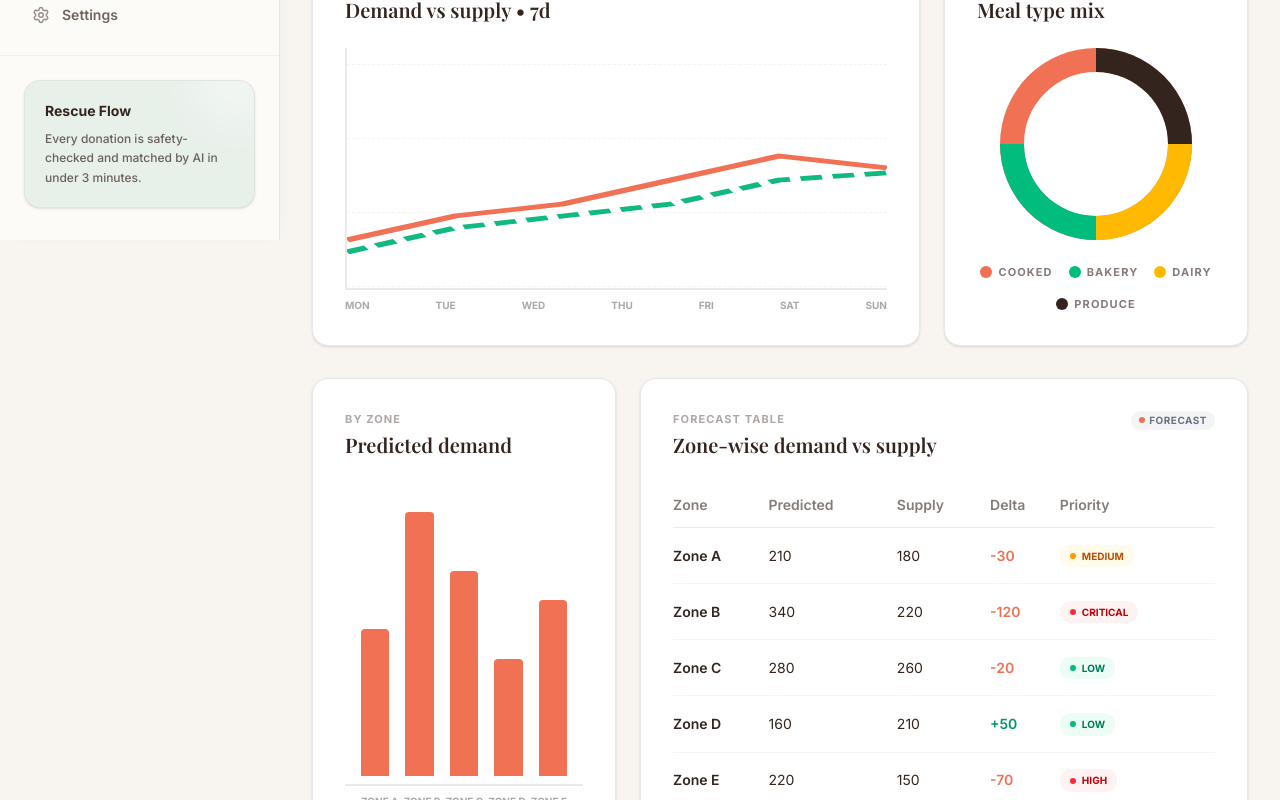
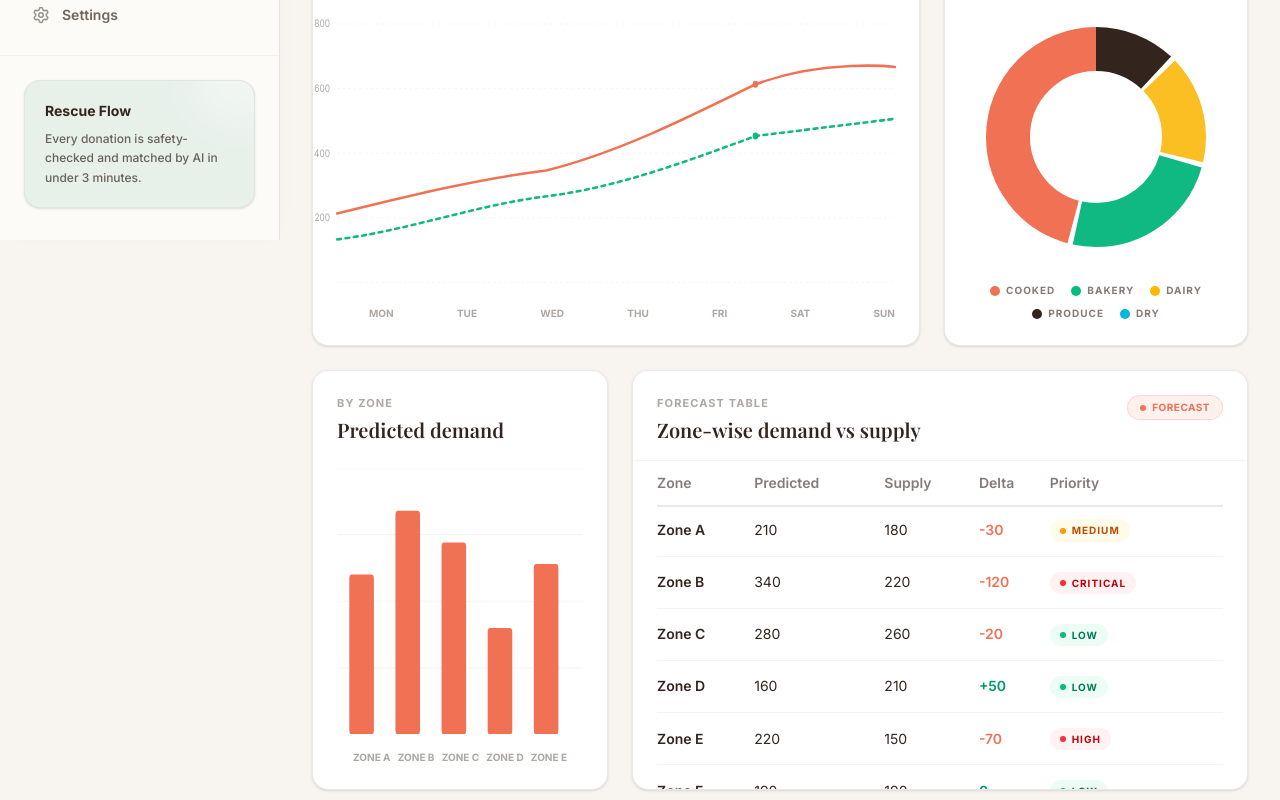
Before and after one commit to somiya-namdeo/SharePlate, a React (Vite) app in the folder frontend/: page /forecasting in a window 1280 px wide. Shown: the part 560-1360 px from the top of the page. Built offline with nearby package versions, Linux system fonts and the light colour scheme; a web font is replaced by a local one.

Commit message:
Added demand forecasting page

```diff
--- a/frontend/src/pages/DemandForecasting.tsx
+++ b/frontend/src/pages/DemandForecasting.tsx
@@ -1,4 +1,3 @@
-
 import { Sidebar } from '../components/dashboard/Sidebar';
 import { Topbar } from '../components/dashboard/Topbar';
 import { Sparkles, ChevronDown } from 'lucide-react';
@@ -9,7 +8,7 @@ export function DemandForecasting() {
       <Sidebar />
       <Topbar title="Demand Forecasting" />
 
-      <main className="ml-[280px] pt-[112px] pb-12 px-8 max-w-[1600px] mx-auto flex flex-col gap-8">
+      <main className="ml-[280px] pt-[112px] pb-12 px-8 max-w-[1600px] mx-auto flex flex-col gap-6">
 
         {/* Filters Section */}
         <div className="bg-white rounded-2xl shadow-sm border border-[#33251E]/10 p-4 flex flex-wrap gap-4">
@@ -21,7 +20,7 @@ export function DemandForecasting() {
             { label: "NGO type" },
             { label: "Event type" }
           ].map((filter, i) => (
-            <div key={i} className="flex-1 min-w-[150px]">
+            <div key={i} className="flex-1 min-w-[140px]">
               <label className="text-[10px] font-bold text-[#33251E]/40 uppercase tracking-widest block mb-1.5 px-1">{filter.label}</label>
               <button className="w-full bg-[#FDFBF7] border border-[#33251E]/10 rounded-xl px-4 py-2.5 text-sm text-[#33251E] flex items-center justify-between hover:border-[#33251E]/30 transition-colors">
                 Any
@@ -32,7 +31,7 @@ export function DemandForecasting() {
         </div>
 
         {/* KPI Cards */}
-        <div className="grid grid-cols-1 md:grid-cols-2 lg:grid-cols-4 gap-6">
+        <div className="grid grid-cols-1 md:grid-cols-4 gap-6">
           <div className="bg-white rounded-2xl shadow-sm border border-[#33251E]/10 p-6 flex flex-col justify-center">
             <span className="text-[11px] font-bold text-[#33251E]/60 uppercase tracking-[0.1em] mb-2 block">Predicted demand tonight</span>
             <div className="font-serif text-4xl font-bold text-[#33251E] mb-1">684</div>
@@ -55,51 +54,78 @@ export function DemandForecasting() {
           </div>
         </div>
 
-        {/* Charts Row 1 */}
-        <div className="grid grid-cols-1 lg:grid-cols-[2fr_1fr] gap-6">
-          {/* Line Chart Placeholder */}
-          <div className="bg-white rounded-2xl shadow-sm border border-[#33251E]/10 p-8 min-h-[400px] flex flex-col">
+        {/* Charts Row 1: 2fr / 1fr */}
+        <div className="grid grid-cols-1 xl:grid-cols-[2fr_1fr] gap-6 items-stretch h-[420px]">
+          {/* Line Chart */}
+          <div className="bg-white rounded-2xl shadow-sm border border-[#33251E]/10 p-6 flex flex-col h-full">
             <span className="text-[11px] font-bold text-[#33251E]/40 uppercase tracking-[0.1em] mb-1 block">TREND</span>
             <h2 className="font-serif text-xl font-semibold text-[#33251E] mb-6">Demand vs supply • 7d</h2>
-            <div className="flex-1 border-b-2 border-l-2 border-[#33251E]/10 relative">
-               {/* Decorative lines representing chart */}
-               <div className="absolute inset-0 flex flex-col justify-between pt-4 pb-0">
-                  <div className="border-b border-dashed border-[#33251E]/5 w-full h-0"></div>
-                  <div className="border-b border-dashed border-[#33251E]/5 w-full h-0"></div>
-                  <div className="border-b border-dashed border-[#33251E]/5 w-full h-0"></div>
-                  <div className="border-b border-dashed border-[#33251E]/5 w-full h-0"></div>
-               </div>
-               {/* SVG path mockup for line chart */}
-               <svg className="absolute inset-0 w-full h-full" preserveAspectRatio="none" viewBox="0 0 100 100">
-                 <path d="M0,80 L20,70 L40,65 L60,55 L80,45 L100,50" fill="none" stroke="#F07154" strokeWidth="2" />
-                 <path d="M0,85 L20,75 L40,70 L60,65 L80,55 L100,52" fill="none" stroke="#10b981" strokeWidth="2" strokeDasharray="4 2" />
-               </svg>
+            <div className="flex-1 w-full relative">
+              {/* SVG Line Chart */}
+              <svg viewBox="0 0 800 300" className="w-full h-full overflow-visible" preserveAspectRatio="none">
+                {/* Grid Lines */}
+                {[0, 75, 150, 225, 300].map((y) => (
+                  <g key={y}>
+                    <line x1="0" y1={y} x2="800" y2={y} stroke="#33251E" strokeOpacity="0.05" strokeWidth="1" strokeDasharray="4 4" />
+                    {y !== 300 && <text x="-10" y={y + 4} fill="#33251E" fillOpacity="0.4" fontSize="12" textAnchor="end">{800 - y * (800/300)}</text>}
+                  </g>
+                ))}
+
+                {/* Supply Line (Dashed Green) */}
+                <path
+                  d="M0,250 C100,240 200,210 300,200 C400,190 500,160 600,130 C700,120 800,110 800,110"
+                  fill="none" stroke="#10b981" strokeWidth="3" strokeDasharray="6 6" strokeLinecap="round"
+                />
+
+                {/* Demand Line (Solid Coral) */}
+                <path
+                  d="M0,220 C100,200 200,180 300,170 C400,150 500,110 600,70 C700,40 800,50 800,50"
+                  fill="none" stroke="#F07154" strokeWidth="3" strokeLinecap="round"
+                />
+
+                {/* Data Points */}
+                <circle cx="600" cy="70" r="4" fill="#F07154" />
+                <circle cx="600" cy="130" r="4" fill="#10b981" />
+              </svg>
             </div>
-            <div className="flex justify-between mt-2 text-[10px] font-bold text-[#33251E]/40 uppercase">
+            {/* X-Axis Labels */}
+            <div className="flex justify-between mt-6 text-[10px] font-bold text-[#33251E]/40 uppercase pl-8">
               <span>Mon</span><span>Tue</span><span>Wed</span><span>Thu</span><span>Fri</span><span>Sat</span><span>Sun</span>
             </div>
           </div>
 
-          {/* Donut Chart Placeholder */}
-          <div className="bg-white rounded-2xl shadow-sm border border-[#33251E]/10 p-8 min-h-[400px] flex flex-col">
-            <span className="text-[11px] font-bold text-[#33251E]/40 uppercase tracking-[0.1em] mb-1 block">DISTRIBUTION</span>
-            <h2 className="font-serif text-xl font-semibold text-[#33251E] mb-6">Meal type mix</h2>
-            <div className="flex-1 flex items-center justify-center relative">
-              <div className="w-48 h-48 rounded-full border-[24px] border-[#F07154] relative">
-                <div className="absolute top-[-24px] right-[-24px] w-24 h-24 rounded-tr-full border-t-[24px] border-r-[24px] border-[#33251E]"></div>
-                <div className="absolute bottom-[-24px] right-[-24px] w-24 h-24 rounded-br-full border-b-[24px] border-r-[24px] border-amber-400"></div>
-                <div className="absolute bottom-[-24px] left-[-24px] w-24 h-24 rounded-bl-full border-b-[24px] border-l-[24px] border-emerald-500"></div>
+          {/* Donut Chart */}
+          <div className="bg-white rounded-2xl shadow-sm border border-[#33251E]/10 p-6 flex flex-col h-full items-center justify-between">
+            <div className="w-full text-left">
+              <span className="text-[11px] font-bold text-[#33251E]/40 uppercase tracking-[0.1em] mb-1 block">DISTRIBUTION</span>
+              <h2 className="font-serif text-xl font-semibold text-[#33251E]">Meal type mix</h2>
+            </div>
+
+            <div className="flex-1 flex flex-col items-center justify-center w-full min-h-[220px]">
+              <div className="relative w-[220px] h-[220px]">
+                <svg viewBox="0 0 100 100" className="w-full h-full transform -rotate-90">
+                  {/* Produce (Espresso) */}
+                  <circle cx="50" cy="50" r="40" fill="transparent" stroke="#33251E" strokeWidth="20" strokeDasharray="30 251.2" strokeDashoffset="0" />
+                  {/* Dairy (Amber) */}
+                  <circle cx="50" cy="50" r="40" fill="transparent" stroke="#fbbf24" strokeWidth="20" strokeDasharray="40 251.2" strokeDashoffset="-32" />
+                  {/* Bakery (Emerald) */}
+                  <circle cx="50" cy="50" r="40" fill="transparent" stroke="#10b981" strokeWidth="20" strokeDasharray="60 251.2" strokeDashoffset="-74" />
+                  {/* Cooked (Coral) */}
+                  <circle cx="50" cy="50" r="40" fill="transparent" stroke="#F07154" strokeWidth="20" strokeDasharray="115 251.2" strokeDashoffset="-136" />
+                </svg>
               </div>
             </div>
-            <div className="flex flex-wrap justify-center gap-4 mt-6">
+
+            <div className="w-full flex flex-wrap justify-center gap-x-4 gap-y-2 pt-2">
               {[
                 { label: "Cooked", color: "bg-[#F07154]" },
                 { label: "Bakery", color: "bg-emerald-500" },
                 { label: "Dairy", color: "bg-amber-400" },
                 { label: "Produce", color: "bg-[#33251E]" },
+                { label: "Dry", color: "bg-cyan-500" },
               ].map((legend, i) => (
-                <div key={i} className="flex items-center gap-1.5 text-[11px] font-bold text-[#33251E]/60 uppercase tracking-[0.1em]">
-                  <span className={`w-3 h-3 rounded-full ${legend.color}`}></span>
+                <div key={i} className="flex items-center gap-1.5 text-[10px] font-bold text-[#33251E]/60 uppercase tracking-widest">
+                  <span className={`w-2.5 h-2.5 rounded-full ${legend.color}`}></span>
                   {legend.label}
                 </div>
               ))}
@@ -108,44 +134,54 @@ export function DemandForecasting() {
         </div>
 
         {/* Charts Row 2 */}
-        <div className="grid grid-cols-1 lg:grid-cols-[1fr_2fr] gap-6">
-          {/* Bar Chart Placeholder */}
-          <div className="bg-white rounded-2xl shadow-sm border border-[#33251E]/10 p-8 min-h-[400px] flex flex-col">
+        <div className="grid grid-cols-1 xl:grid-cols-12 gap-6">
+          {/* Bar Chart (Left) */}
+          <div className="xl:col-span-4 bg-white rounded-2xl shadow-sm border border-[#33251E]/10 p-6 flex flex-col h-[420px]">
             <span className="text-[11px] font-bold text-[#33251E]/40 uppercase tracking-[0.1em] mb-1 block">BY ZONE</span>
             <h2 className="font-serif text-xl font-semibold text-[#33251E] mb-6">Predicted demand</h2>
-            <div className="flex-1 flex items-end justify-between border-b-2 border-[#33251E]/10 pb-2 px-4 gap-4">
-               <div className="w-full bg-[#F07154] rounded-t-sm h-[50%]"></div>
-               <div className="w-full bg-[#F07154] rounded-t-sm h-[90%]"></div>
-               <div className="w-full bg-[#F07154] rounded-t-sm h-[70%]"></div>
-               <div className="w-full bg-[#F07154] rounded-t-sm h-[40%]"></div>
-               <div className="w-full bg-[#F07154] rounded-t-sm h-[60%]"></div>
+            <div className="flex-1 w-full relative">
+               <svg viewBox="0 0 400 250" className="w-full h-full" preserveAspectRatio="none">
+                  {/* Grid Lines */}
+                  {[0, 62.5, 125, 187.5, 250].map((y) => (
+                    <line key={y} x1="0" y1={y} x2="400" y2={y} stroke="#33251E" strokeOpacity="0.05" strokeWidth="1" />
+                  ))}
+
+                  {/* Bars (Coral) */}
+                  <rect x="20" y="100" width="40" height="150" fill="#F07154" rx="4" />
+                  <rect x="95" y="40" width="40" height="210" fill="#F07154" rx="4" />
+                  <rect x="170" y="70" width="40" height="180" fill="#F07154" rx="4" />
+                  <rect x="245" y="150" width="40" height="100" fill="#F07154" rx="4" />
+                  <rect x="320" y="90" width="40" height="160" fill="#F07154" rx="4" />
+               </svg>
             </div>
-            <div className="flex justify-between mt-2 text-[10px] font-bold text-[#33251E]/40 uppercase px-4">
+            <div className="flex justify-between mt-4 text-[10px] font-bold text-[#33251E]/40 uppercase px-4 shrink-0">
               <span>Zone A</span><span>Zone B</span><span>Zone C</span><span>Zone D</span><span>Zone E</span>
             </div>
           </div>
 
-          {/* Table Placeholder */}
-          <div className="bg-white rounded-2xl shadow-sm border border-[#33251E]/10 p-8 min-h-[400px] flex flex-col">
-            <div className="flex justify-between items-start mb-6">
+          {/* Table (Right) */}
+          <div className="xl:col-span-8 bg-white rounded-2xl shadow-sm border border-[#33251E]/10 flex flex-col h-[420px] overflow-hidden">
+            {/* Header */}
+            <div className="flex justify-between items-start p-6 pb-4 bg-white border-b border-[#33251E]/5 shrink-0">
               <div>
                 <span className="text-[11px] font-bold text-[#33251E]/40 uppercase tracking-[0.1em] mb-1 block">FORECAST TABLE</span>
                 <h2 className="font-serif text-xl font-semibold text-[#33251E]">Zone-wise demand vs supply</h2>
               </div>
-              <span className="bg-gray-100 text-gray-500 text-[10px] px-2 py-0.5 rounded-full font-bold uppercase tracking-wider flex items-center gap-1">
+              <span className="bg-[#F07154]/10 text-[#F07154] text-[10px] px-3 py-1 rounded-full font-bold uppercase tracking-wider flex items-center gap-1.5 border border-[#F07154]/20">
                 <span className="w-1.5 h-1.5 rounded-full bg-[#F07154]"></span> FORECAST
               </span>
             </div>
 
-            <div className="flex-1 overflow-x-auto">
-              <table className="w-full text-left border-collapse">
-                <thead>
-                  <tr className="border-b border-[#33251E]/10">
-                    <th className="py-3 font-semibold text-sm text-[#33251E]/60">Zone</th>
-                    <th className="py-3 font-semibold text-sm text-[#33251E]/60">Predicted</th>
-                    <th className="py-3 font-semibold text-sm text-[#33251E]/60">Supply</th>
-                    <th className="py-3 font-semibold text-sm text-[#33251E]/60">Delta</th>
-                    <th className="py-3 font-semibold text-sm text-[#33251E]/60">Priority</th>
+            {/* Table Area (with internal scroll) */}
+            <div className="flex-1 overflow-y-auto p-6 pt-0 custom-scrollbar relative">
+              <table className="w-full text-left border-collapse relative">
+                <thead className="sticky top-0 bg-white z-10 shadow-[0_2px_0_0_rgba(51,37,30,0.1)]">
+                  <tr>
+                    <th className="py-3 font-semibold text-sm text-[#33251E]/60 bg-white">Zone</th>
+                    <th className="py-3 font-semibold text-sm text-[#33251E]/60 bg-white">Predicted</th>
+                    <th className="py-3 font-semibold text-sm text-[#33251E]/60 bg-white">Supply</th>
+                    <th className="py-3 font-semibold text-sm text-[#33251E]/60 bg-white">Delta</th>
+                    <th className="py-3 font-semibold text-sm text-[#33251E]/60 bg-white">Priority</th>
                   </tr>
                 </thead>
                 <tbody>
@@ -155,14 +191,16 @@ export function DemandForecasting() {
                     { zone: "Zone C", pred: 280, supply: 260, delta: -20, p: "Low", pColor: "emerald" },
                     { zone: "Zone D", pred: 160, supply: 210, delta: "+50", p: "Low", pColor: "emerald" },
                     { zone: "Zone E", pred: 220, supply: 150, delta: -70, p: "High", pColor: "red" },
+                    { zone: "Zone F", pred: 190, supply: 190, delta: 0, p: "Low", pColor: "emerald" },
+                    { zone: "Zone G", pred: 300, supply: 150, delta: -150, p: "Critical", pColor: "red" },
                   ].map((row, i) => (
                     <tr key={i} className="border-b border-[#33251E]/5 hover:bg-[#FDFBF7] transition-colors">
-                      <td className="py-4 text-sm font-semibold text-[#33251E]">{row.zone}</td>
-                      <td className="py-4 text-sm text-[#33251E]">{row.pred}</td>
-                      <td className="py-4 text-sm text-[#33251E]">{row.supply}</td>
-                      <td className={`py-4 text-sm font-semibold ${typeof row.delta === 'number' && row.delta < 0 ? 'text-[#F07154]' : 'text-emerald-600'}`}>{row.delta}</td>
-                      <td className="py-4 text-sm">
-                        <span className={`inline-flex items-center gap-1.5 px-2.5 py-1 rounded-full text-[10px] font-bold uppercase ${
+                      <td className="py-3.5 text-sm font-semibold text-[#33251E]">{row.zone}</td>
+                      <td className="py-3.5 text-sm text-[#33251E]">{row.pred}</td>
+                      <td className="py-3.5 text-sm text-[#33251E]">{row.supply}</td>
+                      <td className={`py-3.5 text-sm font-semibold ${typeof row.delta === 'number' && row.delta < 0 ? 'text-[#F07154]' : 'text-emerald-600'}`}>{row.delta}</td>
+                      <td className="py-3.5 text-sm">
+                        <span className={`inline-flex items-center gap-1.5 px-2.5 py-1 rounded-full text-[10px] font-bold uppercase tracking-widest ${
                           row.pColor === 'red' ? 'bg-red-50 text-red-700' :
                           row.pColor === 'amber' ? 'bg-amber-50 text-amber-700' :
                           'bg-emerald-50 text-emerald-700'
@@ -190,13 +228,13 @@ export function DemandForecasting() {
             <h3 className="text-[11px] font-bold text-[#33251E]/80 uppercase tracking-[0.1em]">AI Insights</h3>
           </div>
           <div className="grid grid-cols-1 md:grid-cols-3 gap-6">
-            <div className="bg-white rounded-xl p-4 shadow-sm border border-[#33251E]/5 text-sm text-[#33251E]/80">
+            <div className="bg-white rounded-xl p-4 shadow-sm border border-[#33251E]/5 text-sm text-[#33251E]/80 leading-relaxed">
               Zone C may require <strong className="text-[#33251E]">120 meals</strong> tonight — allocate cooked meals early.
             </div>
-            <div className="bg-white rounded-xl p-4 shadow-sm border border-[#33251E]/5 text-sm text-[#33251E]/80">
-              Demand highest for <strong className="text-[#33251E]">cooked meals between 7-9 PM</strong> across all tiers.
+            <div className="bg-white rounded-xl p-4 shadow-sm border border-[#33251E]/5 text-sm text-[#33251E]/80 leading-relaxed">
+              Demand highest for <strong className="text-[#33251E]">cooked meals between 7–9 PM</strong> across all tiers.
             </div>
-            <div className="bg-white rounded-xl p-4 shadow-sm border border-[#33251E]/5 text-sm text-[#33251E]/80">
+            <div className="bg-white rounded-xl p-4 shadow-sm border border-[#33251E]/5 text-sm text-[#33251E]/80 leading-relaxed">
               Surplus bakery items should be redirected to <strong className="text-[#33251E]">Zone A</strong> for breakfast programs.
             </div>
           </div>
```
